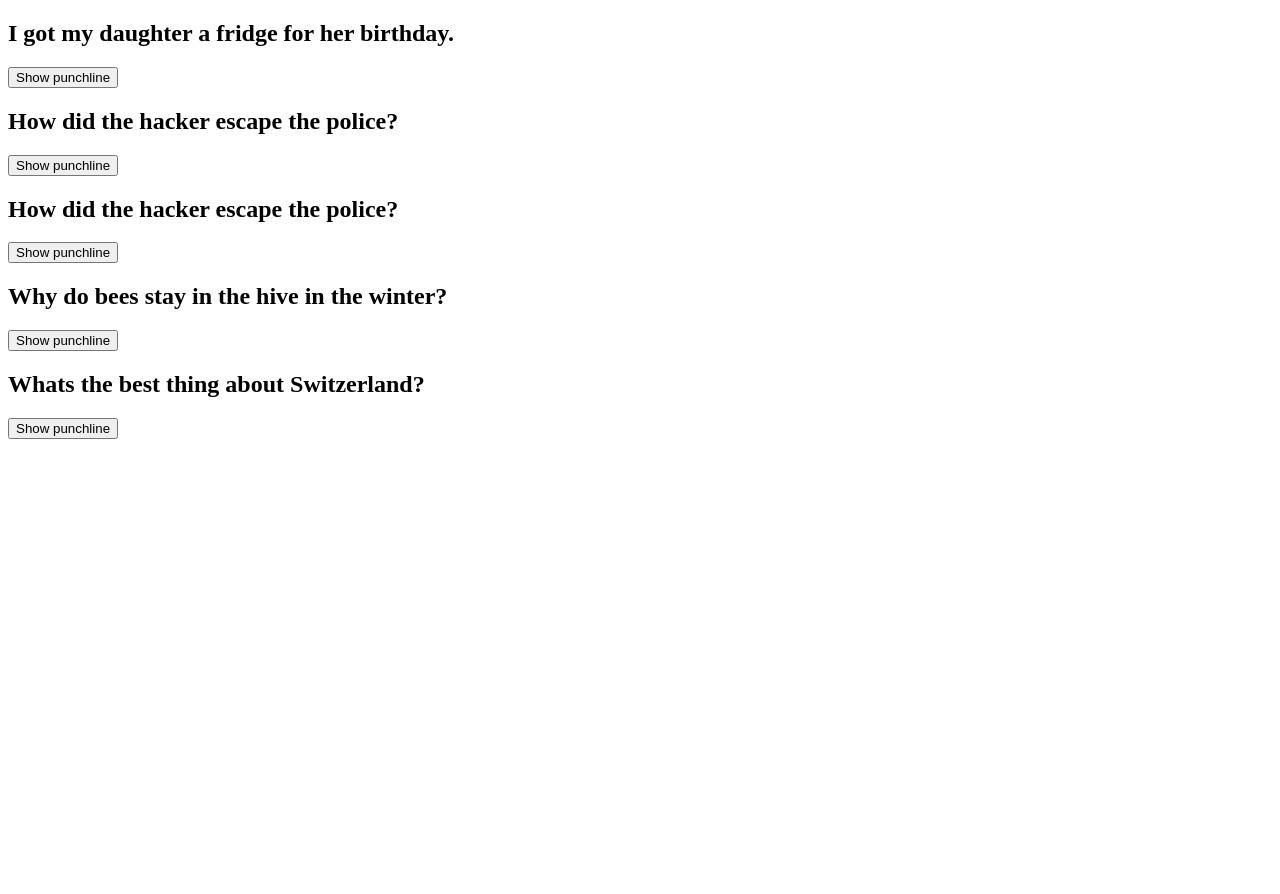
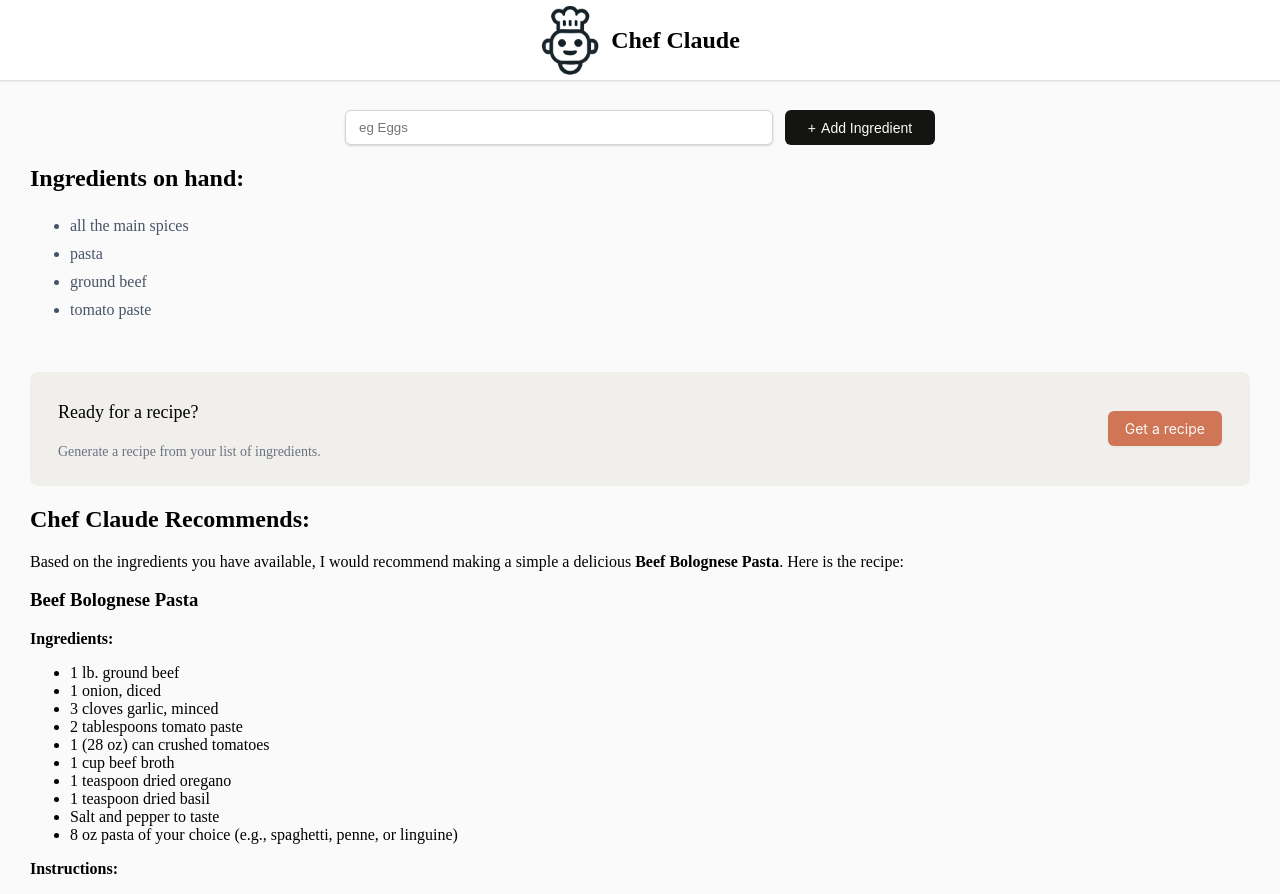
Before and after one commit to dixon24365/Learning-React, a React (Vite) app: page / in a window 1280 px wide. Shown: the top 894 px of the page. Before the commit the page ends 800 px from the top, so only its background shows below. Built offline with nearby package versions, Linux system fonts and the light colour scheme.

Commit message:
Added the ingredients at hand and get a recipe button sectioon. Configured it's response to stae too

```diff
--- a/chef_claude/form.css
+++ b/chef_claude/form.css
@@ -34,3 +34,45 @@
    content: "+";
    margin-right: 5px;
 }
+
+ul.ingredients-list {
+    margin-bottom: 48px;
+}
+
+ul.ingredients-list > li {
+    color: #475467;
+    line-height: 28px;
+}
+
+.get-recipe-container {
+    display: flex;
+    justify-content: space-between;
+    align-items: center;
+    border-radius: 8px;
+    background: #F0EFEB;
+    padding: 10px 28px;
+}
+
+.get-recipe-container h3 {
+    font-size: 1.125rem;
+    font-weight: 500;
+    line-height: 24px;
+}
+
+.get-recipe-container p {
+    color: #6B7280;
+    font-size: 0.875rem;
+    line-height: 20px;
+}
+
+.get-recipe-container button {
+    border: none;
+    border-radius: 6px;
+    background: #D17557;
+    box-shadow: 0px 1px 2px 0px rgba(0, 0, 0, 0.05);
+    color: #FAFAF8;
+    padding: 9px 17px;
+    font-family: Inter, sans-serif;
+    font-size: 0.875rem;
+    cursor: pointer;
+}
--- a/chef_claude/form.jsx
+++ b/chef_claude/form.jsx
@@ -2,7 +2,7 @@
 import './form.css'
 
 export default function Form(){
-    const [ingredients, setIngredients] = React.useState([])
+    const [ingredients, setIngredients] = React.useState(["all the main spices", "pasta", "ground beef", "tomato paste"])
 
     const IngredientListItems= ingredients.map(Ingredient=>(
         <li key={Ingredient}>{Ingredient}</li>
@@ -21,9 +21,51 @@
             <button>Add Ingredient</button>
         </form>
 
+       {ingredients.length>0 && <section>
+             <h2>Ingredients on hand:</h2>
+             <ul className="ingredients-list" aria-live="polite">{IngredientListItems}</ul>
+               {ingredients.length>=4 && <div className="get-recipe-container">
+               <div>
+                <h3>Ready for a recipe?</h3>
+                <p>Generate a recipe from your list of ingredients.</p>
+                </div>
+                <button>Get a recipe</button>
+                </div>
+                }
+        </section>
+        }
+        {<section>
+    <h2>Chef Claude Recommends:</h2>
+    <article className="suggested-recipe-container" aria-live="polite">
+        <p>Based on the ingredients you have available, I would recommend making a simple a delicious <strong>Beef Bolognese Pasta</strong>. Here is the recipe:</p>
+        <h3>Beef Bolognese Pasta</h3>
+        <strong>Ingredients:</strong>
         <ul>
-            {IngredientListItems}
+            <li>1 lb. ground beef</li>
+            <li>1 onion, diced</li>
+            <li>3 cloves garlic, minced</li>
+            <li>2 tablespoons tomato paste</li>
+            <li>1 (28 oz) can crushed tomatoes</li>
+            <li>1 cup beef broth</li>
+            <li>1 teaspoon dried oregano</li>
+            <li>1 teaspoon dried basil</li>
+            <li>Salt and pepper to taste</li>
+            <li>8 oz pasta of your choice (e.g., spaghetti, penne, or linguine)</li>
         </ul>
+        <strong>Instructions:</strong>
+        <ol>
+            <li>Bring a large pot of salted water to a boil for the pasta.</li>
+            <li>In a large skillet or Dutch oven, cook the ground beef over medium-high heat, breaking it up with a wooden spoon, until browned and cooked through, about 5-7 minutes.</li>
+            <li>Add the diced onion and minced garlic to the skillet and cook for 2-3 minutes, until the onion is translucent.</li>
+            <li>Stir in the tomato paste and cook for 1 minute.</li>
+            <li>Add the crushed tomatoes, beef broth, oregano, and basil. Season with salt and pepper to taste.</li>
+            <li>Reduce the heat to low and let the sauce simmer for 15-20 minutes, stirring occasionally, to allow the flavors to meld.</li>
+            <li>While the sauce is simmering, cook the pasta according to the package instructions. Drain the pasta and return it to the pot.</li>
+            <li>Add the Bolognese sauce to the cooked pasta and toss to combine.</li>
+            <li>Serve hot, garnished with additional fresh basil or grated Parmesan cheese if desired.</li>
+        </ol>
+    </article>
+</section>}
         </main>
     )
 }
--- a/src/main.jsx
+++ b/src/main.jsx
@@ -6,9 +6,9 @@
 // // import AppContact from './AppContact'
 // // import AppTravel from './AppTravel'
 // // import AppTurtles from './AppTurtles'
-import Joke from '../Jokes/joke'
-// import ChefHeader from '../chef_claude/header'
-// import Form from '../chef_claude/form'
+// import Joke from '../Jokes/joke'
+import ChefHeader from '../chef_claude/header'
+import Form from '../chef_claude/form'
 // // import AppClick from './AppClick'
 // // import AppState from './changeState'
 // // import StateCount from './stateCount'
@@ -16,6 +16,7 @@
 // // import AppArray from './AppArray'
 // // import TeamMember from '../Solo_projects/Card_Generator/TeamMember'
 // // import Team from '../Solo_projects/Card_Generator/Team'
+// import AppMessages from './AppMessages'
 
 createRoot(document.getElementById('root')).render(
   <StrictMode>
@@ -23,9 +24,9 @@
     {/* <AppContact />  */}
     {/* <AppTravel/> */}
     {/* <AppTurtles/> */}
-    <Joke/>
-    {/* <ChefHeader/> */}
-    {/* <Form/> */}
+    {/* <Joke/> */}
+    <ChefHeader/>
+    <Form/>
     {/* <AppState/> */}
     {/* <StateCount/> */}
     {/* <AppTernary/> */}
@@ -33,5 +34,6 @@
     {/* <AppArray/> */}
     {/* <AppObject/> */}
     {/* <AppFormPractice/> */}
+    {/* <AppMessages/> */}
   </StrictMode>,
 )
```
Also changed, not shown: src/AppMessages.jsx (+11 -3 lines).
